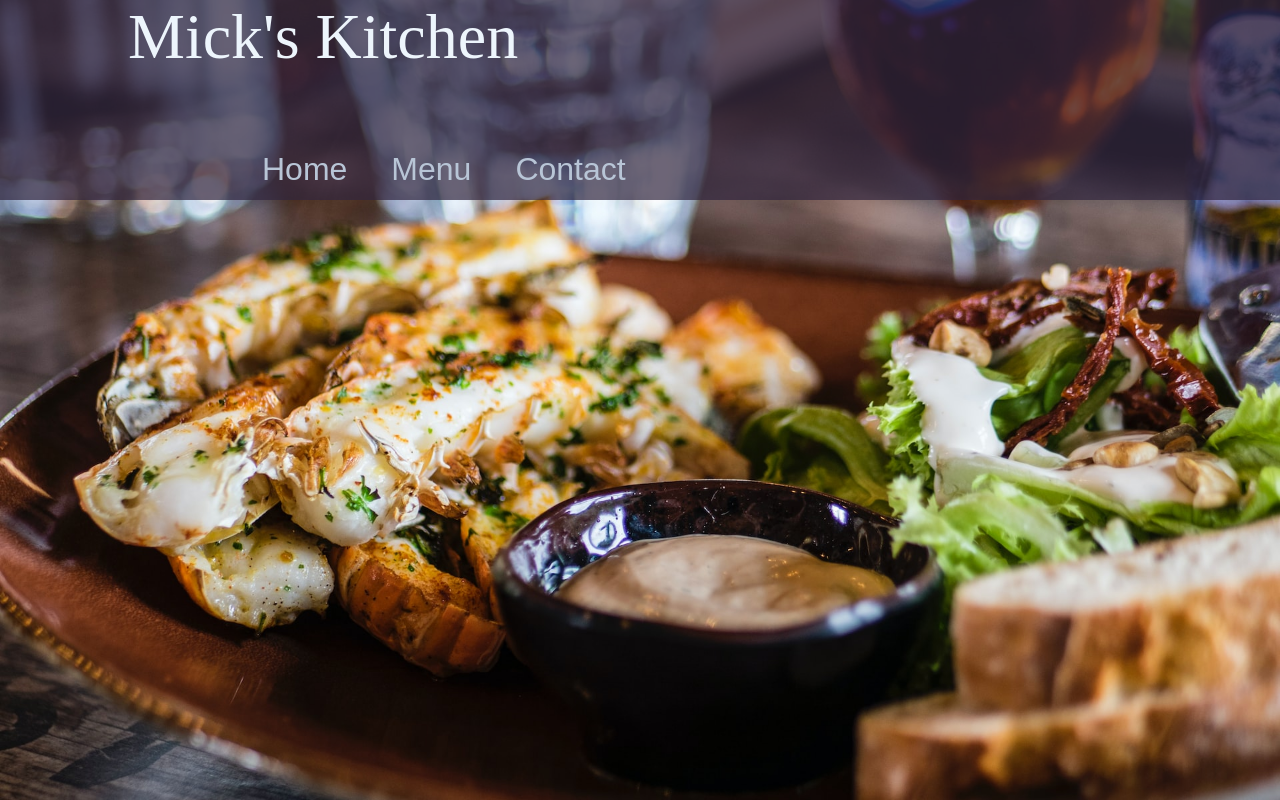
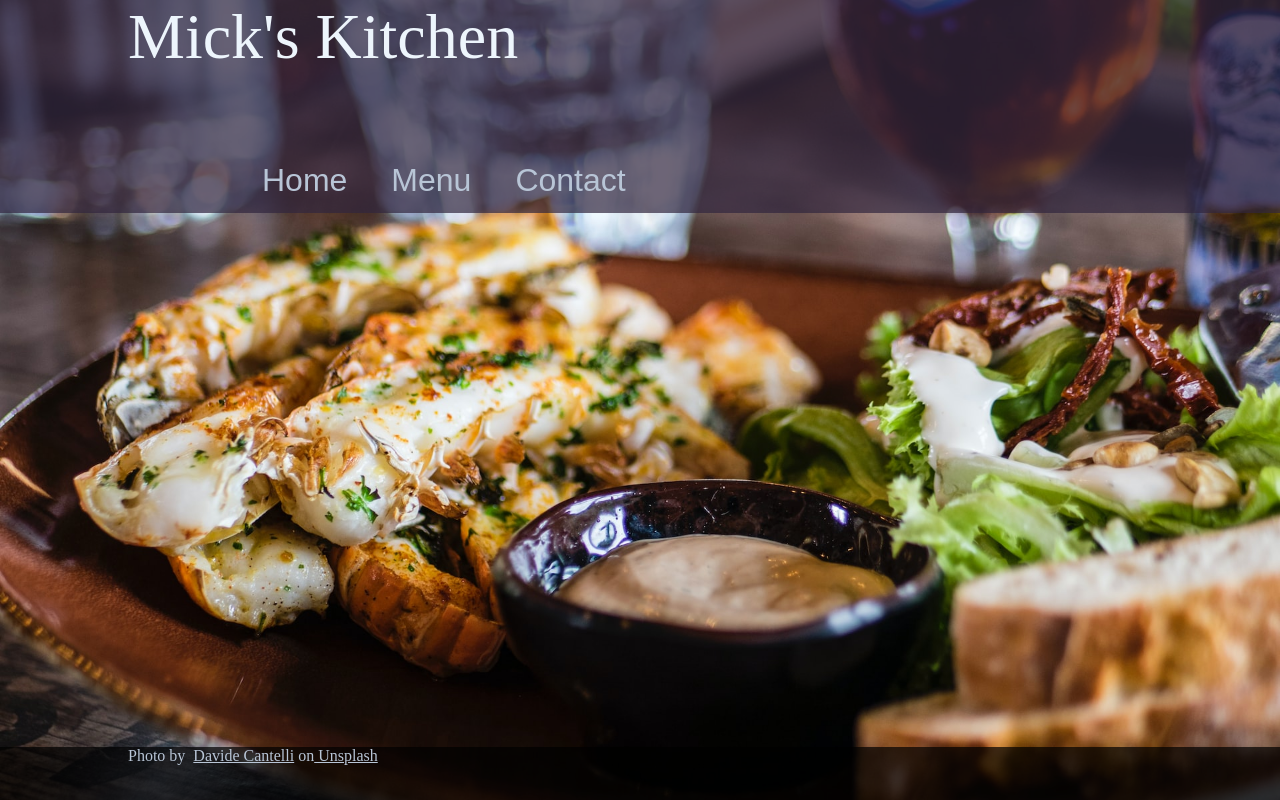
Before and after one commit to MickFrog/restaurant, a plain HTML site: page index.html in a window 1280 px wide. Drawn offline with Linux system fonts and the light colour scheme; a web font is replaced by a local one.

Commit message:
add credit

```diff
--- a/index.html
+++ b/index.html
@@ -26,8 +26,8 @@
             </div>
 
             <div class="credit">
-                <!-- Photo by <a href="https://unsplash.com/@cant89?utm_source=unsplash&utm_medium=referral&utm_content=creditCopyText">Davide Cantelli</a> on
-                    <a href="https://unsplash.com/images/food?utm_source=unsplash&utm_medium=referral&utm_content=creditCopyText">Unsplash</a>-->
+                Photo by &nbsp;<a href="https://unsplash.com/@cant89?utm_source=unsplash&utm_medium=referral&utm_content=creditCopyText" target="_blank">Davide Cantelli</a> &nbsp;on
+                    <a href="https://unsplash.com/images/food?utm_source=unsplash&utm_medium=referral&utm_content=creditCopyText" target="_blank">&nbsp;Unsplash</a>
             </div>
         </div>
 
--- a/style.css
+++ b/style.css
@@ -2,11 +2,17 @@
 
 :root {
     --gen-font: 'Maitree', serif;
+    --name-color: #EDF5FC;
+    --text-color: #B8C5D6;
 }
 
 * {
     box-sizing: border-box;
     margin: 0px;
+}
+
+a {
+    color: inherit;
 }
 
 #content {
@@ -18,7 +24,7 @@
     min-height: 100vh;
 
     display: grid;
-    grid-template-rows: 2fr 5fr 1fr;
+    grid-template-rows: 2fr 5fr .5fr;
 }
 
 .heading {
@@ -30,7 +36,7 @@
 }
 
 .name {
-    color: #EDF5FC;
+    color: var(--name-color);
     font-size: 4rem;
     margin-left: 10%;
 }
@@ -45,13 +51,19 @@
 
 .tabs > button {
     background-color: transparent;
-    outline: none;
     border: 0px;
     font-size: 2rem;
-    color: #B8C5D6;
-
+    color: var(--text-color);
 }
 
 .tabs > button:hover {
     border-bottom: 4px solid black;
 }
+
+.credit {
+    display: flex;
+    background-color: rgba(0, 0, 0, 0.7);
+
+    padding-left: 10%;
+    color: var(--text-color);
+}
```
